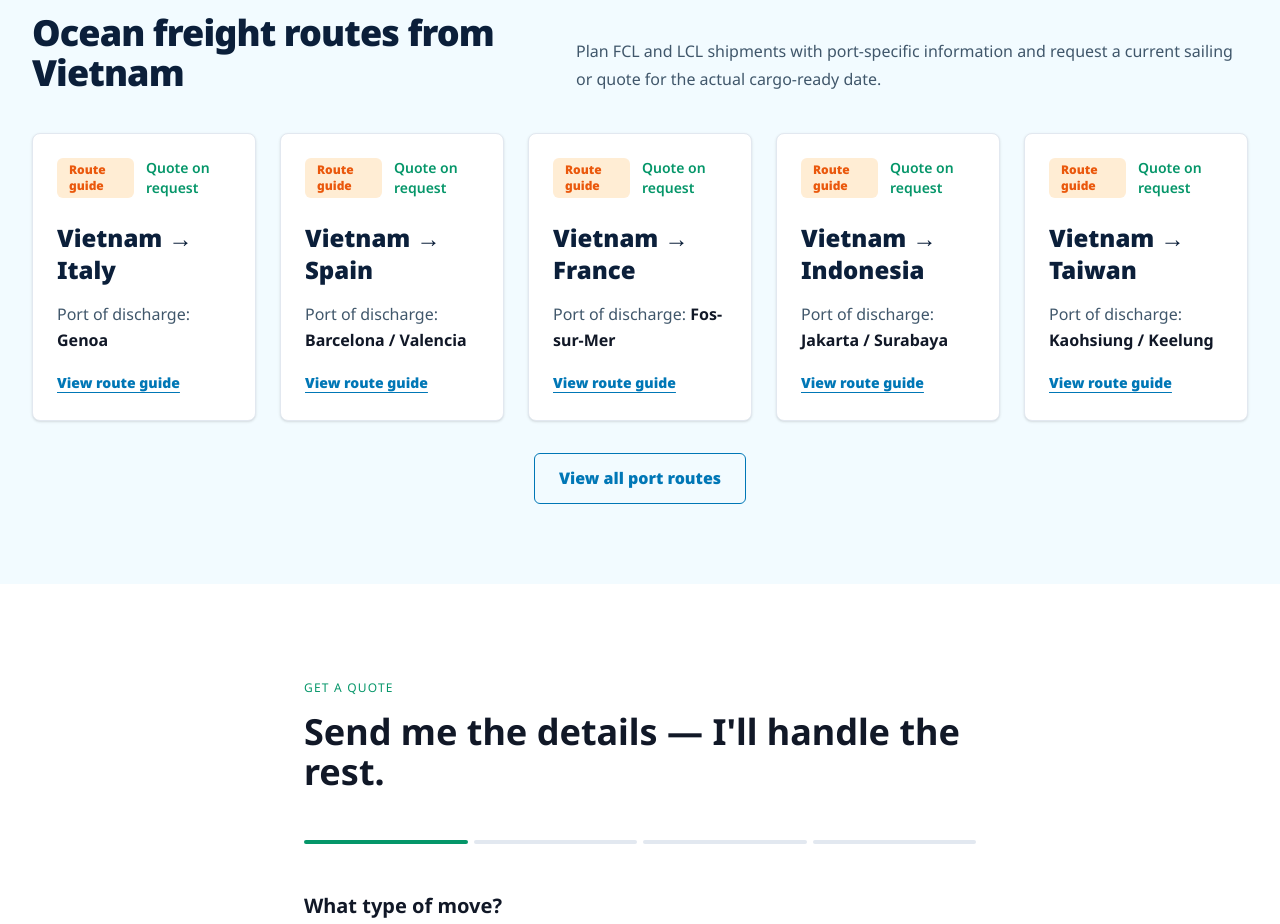
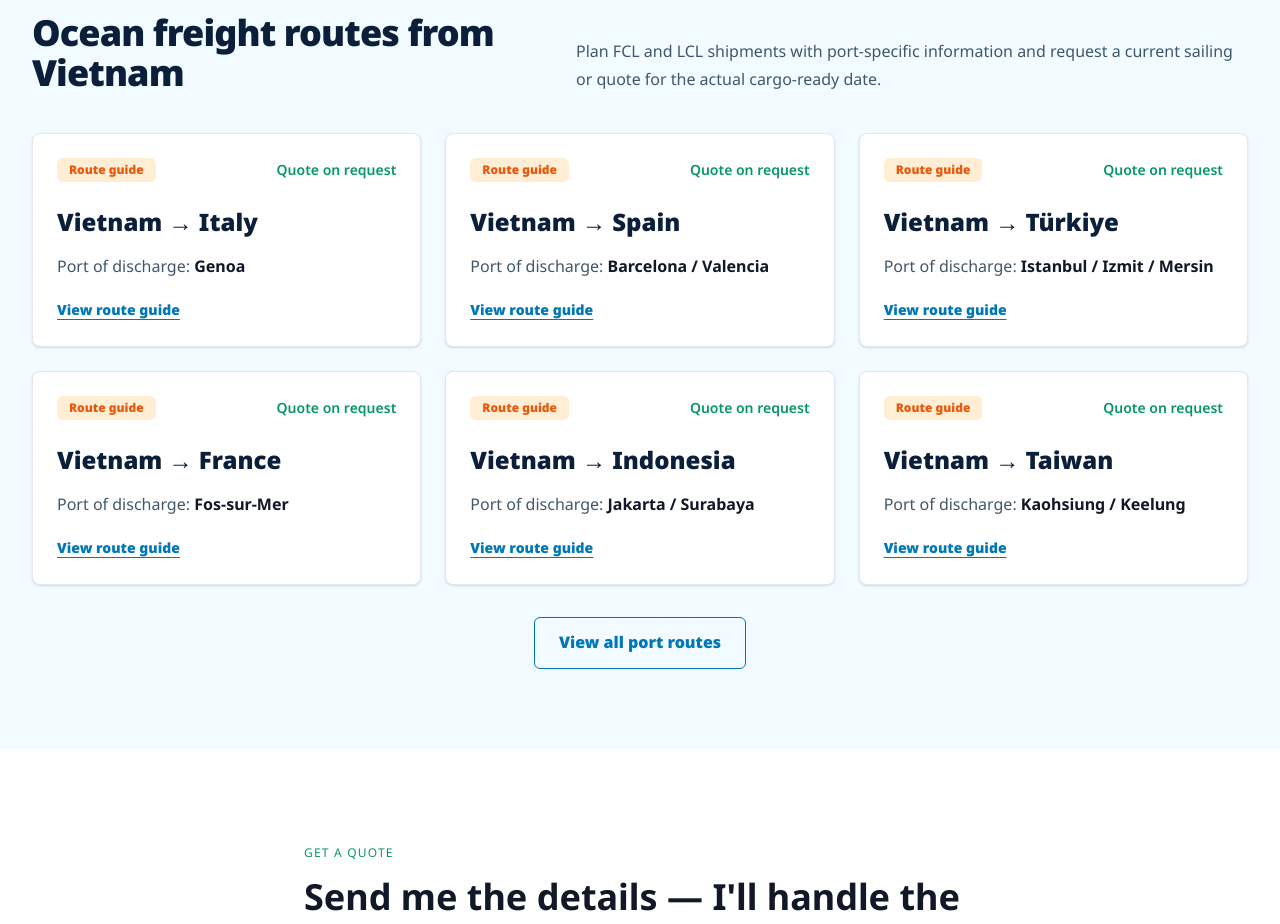
Before and after one commit to lyducquangbn99-gif/booking-by-john, a Next.js app: page /en in a window 1280 px wide. Shown: the part 2940-3864 px from the top of the page. Built offline with nearby package versions, Linux system fonts and the light colour scheme.

Commit message:
Surface Türkiye in homepage ocean routes

```diff
--- a/components/OceanRoutes.tsx
+++ b/components/OceanRoutes.tsx
@@ -4,16 +4,17 @@ import { getLocale } from "next-intl/server";
 const routes = [
   { destination: "Italy", port: "Genoa", href: "/routes/ho-chi-minh-to-genoa" },
   { destination: "Spain", port: "Barcelona / Valencia", href: "/routes/ho-chi-minh-to-barcelona" },
+  { destination: "Türkiye", port: "Istanbul / Izmit / Mersin", href: "/routes/ho-chi-minh-to-mersin" },
   { destination: "France", port: "Fos-sur-Mer", href: "/routes/ho-chi-minh-to-fos-sur-mer" },
   { destination: "Indonesia", port: "Jakarta / Surabaya", href: "/routes/vietnam-to-indonesia" },
   { destination: "Taiwan", port: "Kaohsiung / Keelung", href: "/routes/vietnam-to-taiwan" },
 ];
 const COPY: Record<string, { label: string; heading: string; intro: string; hot: string; available: string; discharge: string; guide: string; allRoutes: string; destinations: Record<string, string> }> = {
-  en: { label: "Route guides", heading: "Ocean freight routes from Vietnam", intro: "Plan FCL and LCL shipments with port-specific information and request a current sailing or quote for the actual cargo-ready date.", hot: "Route guide", available: "Quote on request", discharge: "Port of discharge", guide: "View route guide", allRoutes: "View all port routes", destinations: { Italy: "Italy", Spain: "Spain", France: "France", Indonesia: "Indonesia", Taiwan: "Taiwan" } },
-  vi: { label: "Hướng dẫn tuyến", heading: "Các tuyến vận tải biển từ Việt Nam", intro: "Lập phương án FCL/LCL theo từng cảng và yêu cầu lịch tàu hoặc báo giá hiện hành theo đúng ngày hàng sẵn sàng.", hot: "Hướng dẫn tuyến", available: "Báo giá theo yêu cầu", discharge: "Cảng dỡ hàng", guide: "Xem hướng dẫn tuyến", allRoutes: "Xem tất cả tuyến cảng", destinations: { Italy: "Ý", Spain: "Tây Ban Nha", France: "Pháp", Indonesia: "Indonesia", Taiwan: "Đài Loan" } },
-  it: { label: "Guide delle rotte", heading: "Rotte marittime dal Vietnam", intro: "Pianifica spedizioni FCL e LCL per porto e richiedi una partenza o un preventivo attuale per la data merce pronta.", hot: "Guida rotta", available: "Preventivo su richiesta", discharge: "Porto di sbarco", guide: "Consulta la guida", allRoutes: "Vedi tutte le rotte", destinations: { Italy: "Italia", Spain: "Spagna", France: "Francia", Indonesia: "Indonesia", Taiwan: "Taiwan" } },
-  es: { label: "Guías de rutas", heading: "Rutas marítimas desde Vietnam", intro: "Planifique envíos FCL y LCL por puerto y solicite una salida o cotización actual para la fecha de carga.", hot: "Guía de ruta", available: "Cotización a solicitud", discharge: "Puerto de descarga", guide: "Ver guía de ruta", allRoutes: "Ver todas las rutas", destinations: { Italy: "Italia", Spain: "España", France: "Francia", Indonesia: "Indonesia", Taiwan: "Taiwán" } },
-  id: { label: "Panduan rute", heading: "Rute ocean freight dari Vietnam", intro: "Rencanakan pengiriman FCL dan LCL per pelabuhan dan minta sailing atau penawaran terkini sesuai cargo-ready date.", hot: "Panduan rute", available: "Penawaran sesuai permintaan", discharge: "Pelabuhan bongkar", guide: "Lihat panduan rute", allRoutes: "Lihat semua rute", destinations: { Italy: "Italia", Spain: "Spanyol", France: "Prancis", Indonesia: "Indonesia", Taiwan: "Taiwan" } },
+  en: { label: "Route guides", heading: "Ocean freight routes from Vietnam", intro: "Plan FCL and LCL shipments with port-specific information and request a current sailing or quote for the actual cargo-ready date.", hot: "Route guide", available: "Quote on request", discharge: "Port of discharge", guide: "View route guide", allRoutes: "View all port routes", destinations: { Italy: "Italy", Spain: "Spain", Türkiye: "Türkiye", France: "France", Indonesia: "Indonesia", Taiwan: "Taiwan" } },
+  vi: { label: "Hướng dẫn tuyến", heading: "Các tuyến vận tải biển từ Việt Nam", intro: "Lập phương án FCL/LCL theo từng cảng và yêu cầu lịch tàu hoặc báo giá hiện hành theo đúng ngày hàng sẵn sàng.", hot: "Hướng dẫn tuyến", available: "Báo giá theo yêu cầu", discharge: "Cảng dỡ hàng", guide: "Xem hướng dẫn tuyến", allRoutes: "Xem tất cả tuyến cảng", destinations: { Italy: "Ý", Spain: "Tây Ban Nha", Türkiye: "Thổ Nhĩ Kỳ", France: "Pháp", Indonesia: "Indonesia", Taiwan: "Đài Loan" } },
+  it: { label: "Guide delle rotte", heading: "Rotte marittime dal Vietnam", intro: "Pianifica spedizioni FCL e LCL per porto e richiedi una partenza o un preventivo attuale per la data merce pronta.", hot: "Guida rotta", available: "Preventivo su richiesta", discharge: "Porto di sbarco", guide: "Consulta la guida", allRoutes: "Vedi tutte le rotte", destinations: { Italy: "Italia", Spain: "Spagna", Türkiye: "Turchia", France: "Francia", Indonesia: "Indonesia", Taiwan: "Taiwan" } },
+  es: { label: "Guías de rutas", heading: "Rutas marítimas desde Vietnam", intro: "Planifique envíos FCL y LCL por puerto y solicite una salida o cotización actual para la fecha de carga.", hot: "Guía de ruta", available: "Cotización a solicitud", discharge: "Puerto de descarga", guide: "Ver guía de ruta", allRoutes: "Ver todas las rutas", destinations: { Italy: "Italia", Spain: "España", Türkiye: "Turquía", France: "Francia", Indonesia: "Indonesia", Taiwan: "Taiwán" } },
+  id: { label: "Panduan rute", heading: "Rute ocean freight dari Vietnam", intro: "Rencanakan pengiriman FCL dan LCL per pelabuhan dan minta sailing atau penawaran terkini sesuai cargo-ready date.", hot: "Panduan rute", available: "Penawaran sesuai permintaan", discharge: "Pelabuhan bongkar", guide: "Lihat panduan rute", allRoutes: "Lihat semua rute", destinations: { Italy: "Italia", Spain: "Spanyol", Türkiye: "Turki", France: "Prancis", Indonesia: "Indonesia", Taiwan: "Taiwan" } },
 };
 
 export default async function OceanRoutes() {
@@ -33,7 +34,7 @@ export default async function OceanRoutes() {
         </p>
       </div>
 
-      <div className="mt-10 grid gap-6 md:grid-cols-2 xl:grid-cols-5">
+      <div className="mt-10 grid gap-6 md:grid-cols-2 xl:grid-cols-3">
         {routes.map((route) => (
           <article
             key={route.destination}
```
